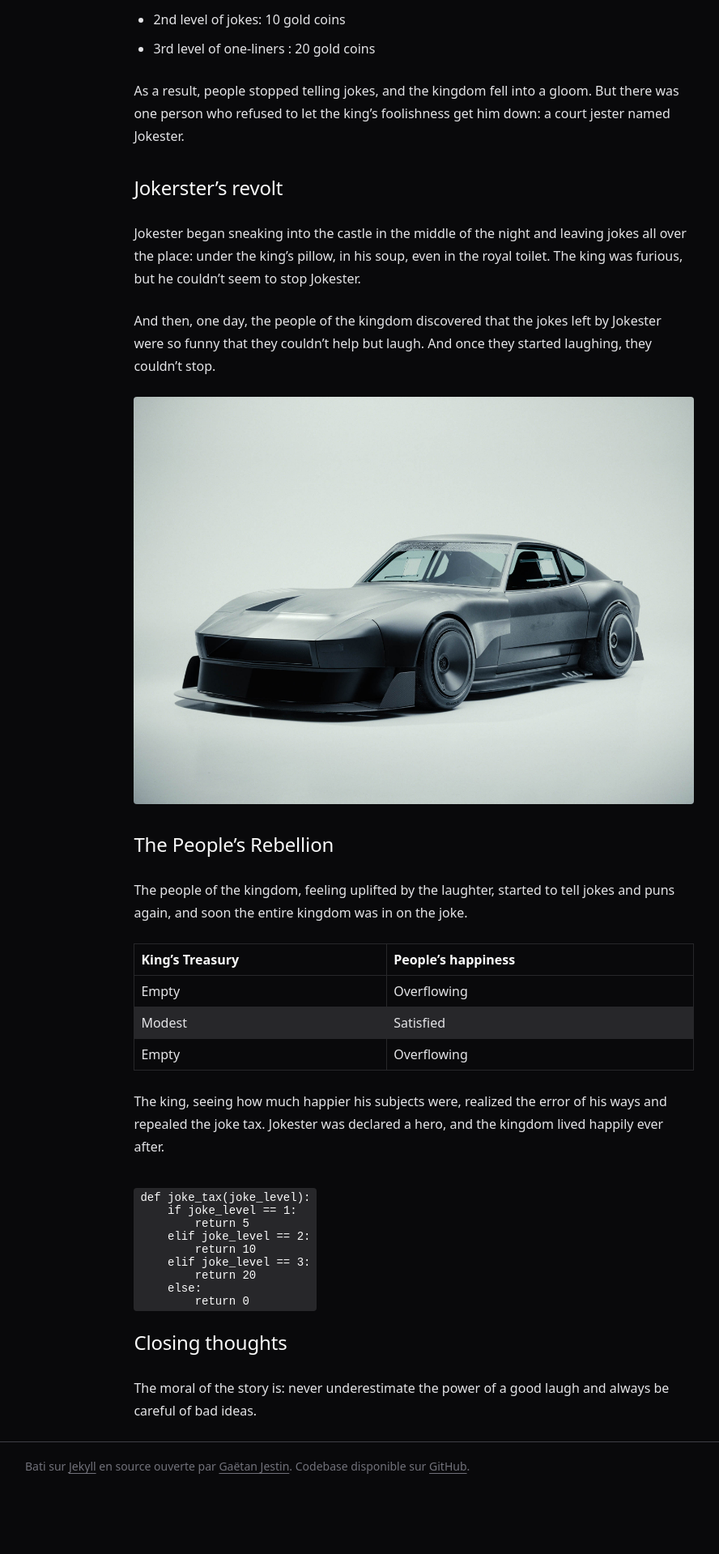
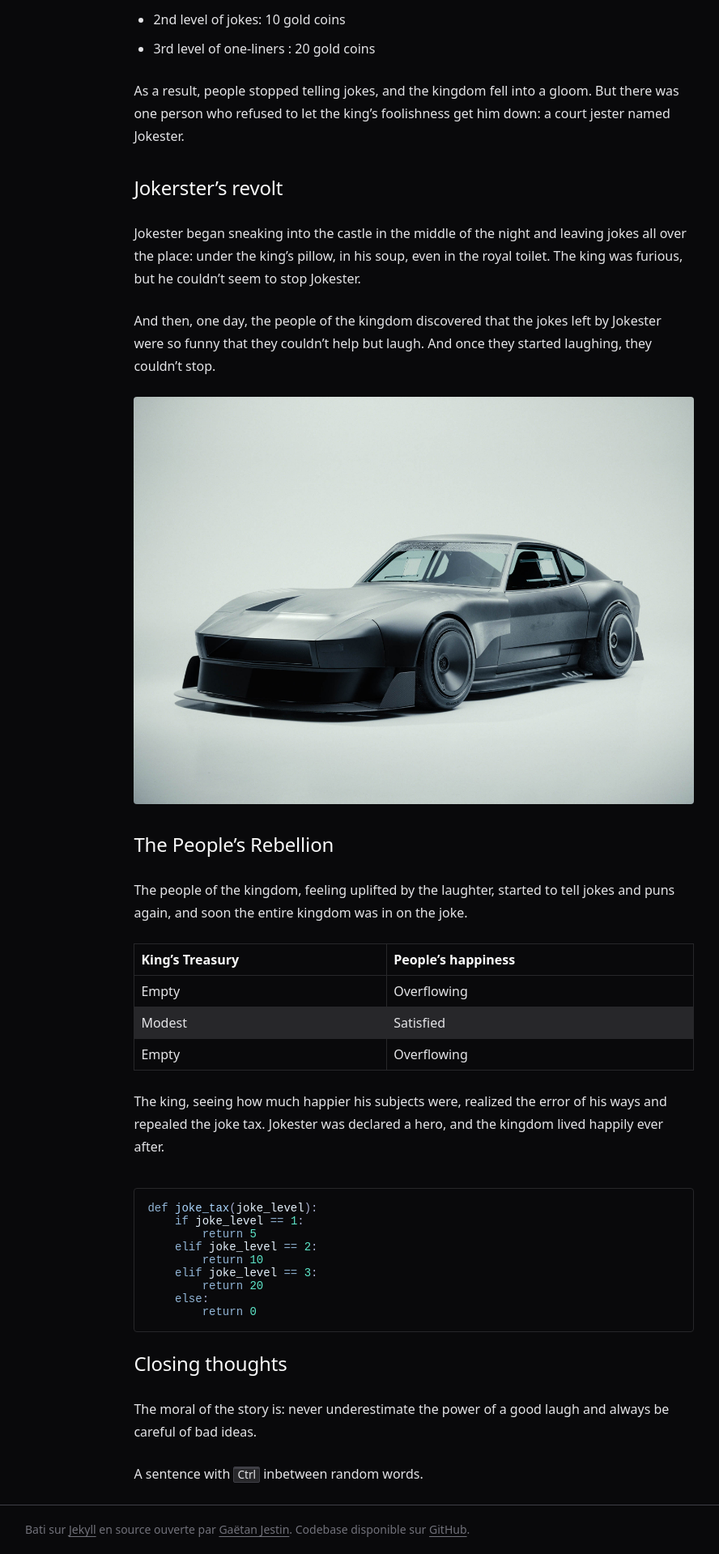
Before and after one commit to MerlinConnected/blablarduino, a Jekyll site: the page built from _posts/2023-07-12-lorem-ispum-dolor-sit-amet.markdown, in a window 1280 px wide. Shown: the part 1457-3376 px from the top of the page at 81% size, without its empty margins (129-1017 px from the left). Built offline with Jekyll 4.4.1, drawn with Linux system fonts in a browser that asks for light colours; before the commit the page ends 3298 px from its top, so only the background shows below that.

Commit message:
feat(Article): code and kbd elements stylized

```diff
--- a/_posts/2023-07-12-lorem-ispum-dolor-sit-amet.markdown
+++ b/_posts/2023-07-12-lorem-ispum-dolor-sit-amet.markdown
@@ -63,3 +63,5 @@ def joke_tax(joke_level):
 ### Closing thoughts
 
 The moral of the story is: never underestimate the power of a good laugh and always be careful of bad ideas.
+
+A sentence with <kbd>Ctrl</kbd> inbetween random words.
--- a/_sass/_base.scss
+++ b/_sass/_base.scss
@@ -38,15 +38,6 @@ span {
 	}
 }
 
-code {
-	color: $color-200;
-	background-color: $color-800;
-	padding: 0.25rem 0.5rem;
-	border-radius: 4px;
-	display: inline-block;
-	font-size: 14px;
-}
-
 time {
 	color: $color-600;
 }
--- a/_sass/bits/article.scss
+++ b/_sass/bits/article.scss
@@ -128,10 +128,53 @@ article.post {
 			}
 		}
 
+		code {
+			color: $color-200;
+			background-color: $color-900;
+			border: 1px solid $color-800;
+			padding: 1rem 1rem;
+			border-radius: 4px;
+			display: inline-block;
+			width: 100%;
+			font-size: 14px;
+
+			.k {
+				color: #91b4d5;
+			} // Keyword
+			.nf {
+				color: #acd7ff;
+			} // Function name
+			.p {
+				color: #a6accd;
+			} // Parenthesis
+			.n {
+				color: #e4f0fb;
+			} // Name
+			.o {
+				color: #91b4d5;
+			} // Operator
+			.mi {
+				color: #5de4c7;
+			} // Number
+		}
+
 		hr {
 			border: 1px solid $color-800;
 			width: 72%;
 			margin: 0 auto 1.5rem;
 		}
+
+		kbd {
+			background-color: $color-800;
+			border-radius: 2px;
+			border: 1px solid $color-700;
+			box-shadow: 0 2px 0 0 $color-700 inset;
+			color: $color-200;
+			display: inline-block;
+			font-size: 0.85em;
+			line-height: 1;
+			padding: 2px 4px;
+			white-space: nowrap;
+		}
 	}
 }
```
